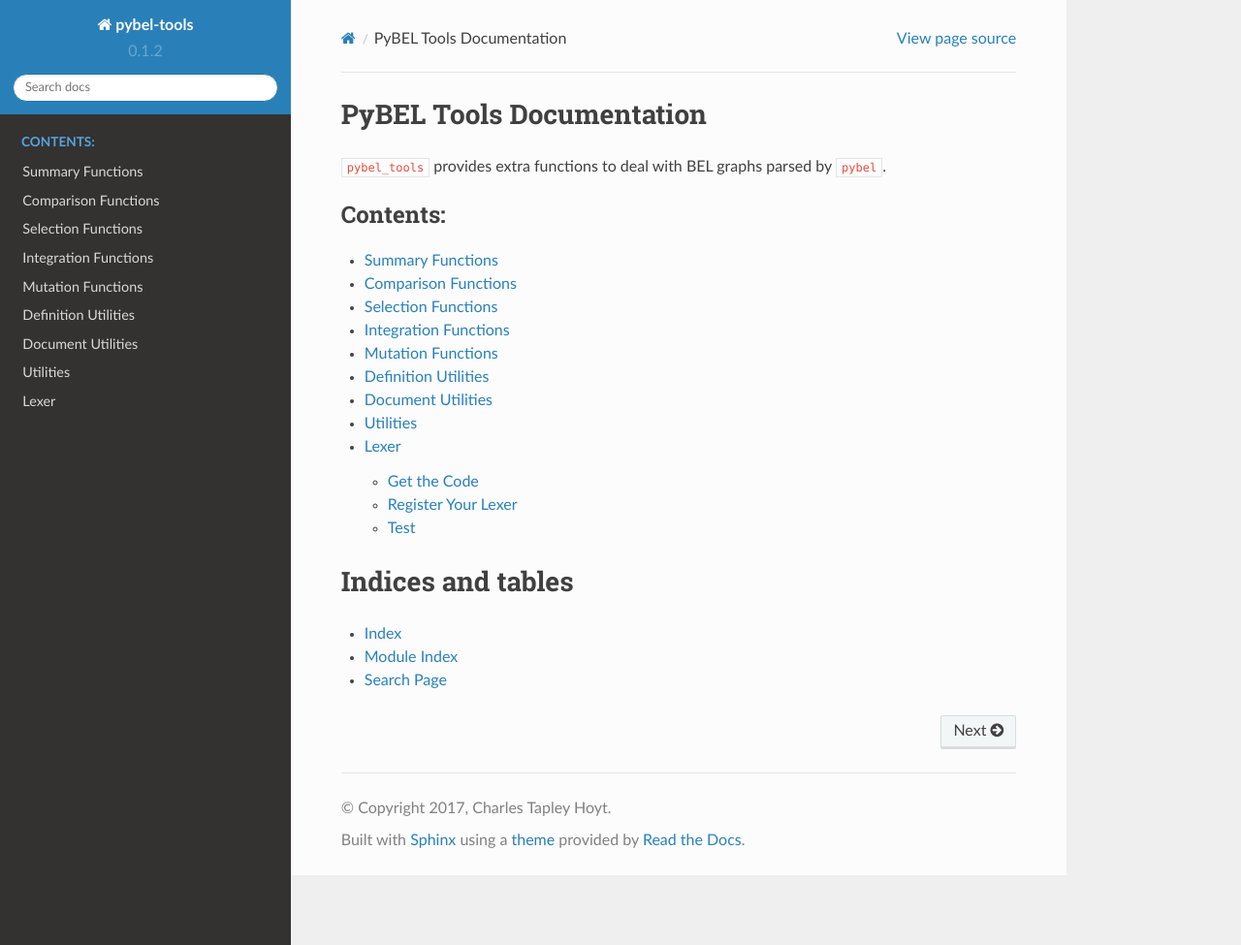
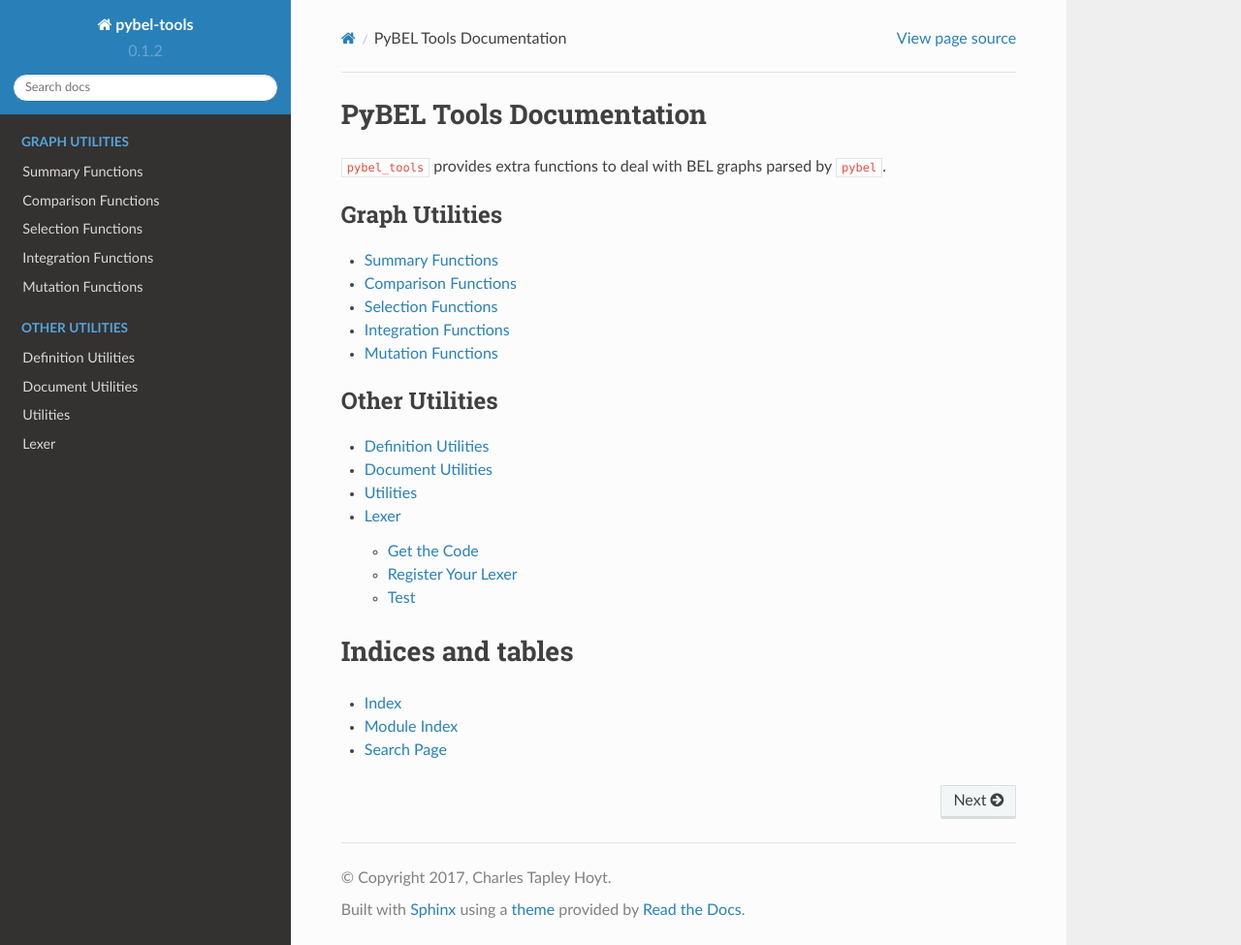
Before and after one commit to cthoyt/pybel-tools, a Sphinx documentation site: the page built from docs/source/index.rst, in a window 1280 px wide and 975 px high. Shown: the whole window at 97% size. Built offline with Sphinx 7.4.7 and the Read the Docs theme 2.0.0, drawn with Linux system fonts in a browser that asks for light colours.

Commit message:
Update docs
[skip ci]

```diff
--- a/docs/source/index.rst
+++ b/docs/source/index.rst
@@ -5,18 +5,23 @@
 
 .. toctree::
    :maxdepth: 2
-   :caption: Contents:
+   :caption: Graph Utilities
+   :name: graphutils
 
    summary
    comparison
    selection
    integration
    mutation
+
+.. toctree::
+   :caption: Other Utilities
+   :name: utilities
+
    definitions
    documentutils
    utilities
    lexer
-
 
 
 Indices and tables
```
